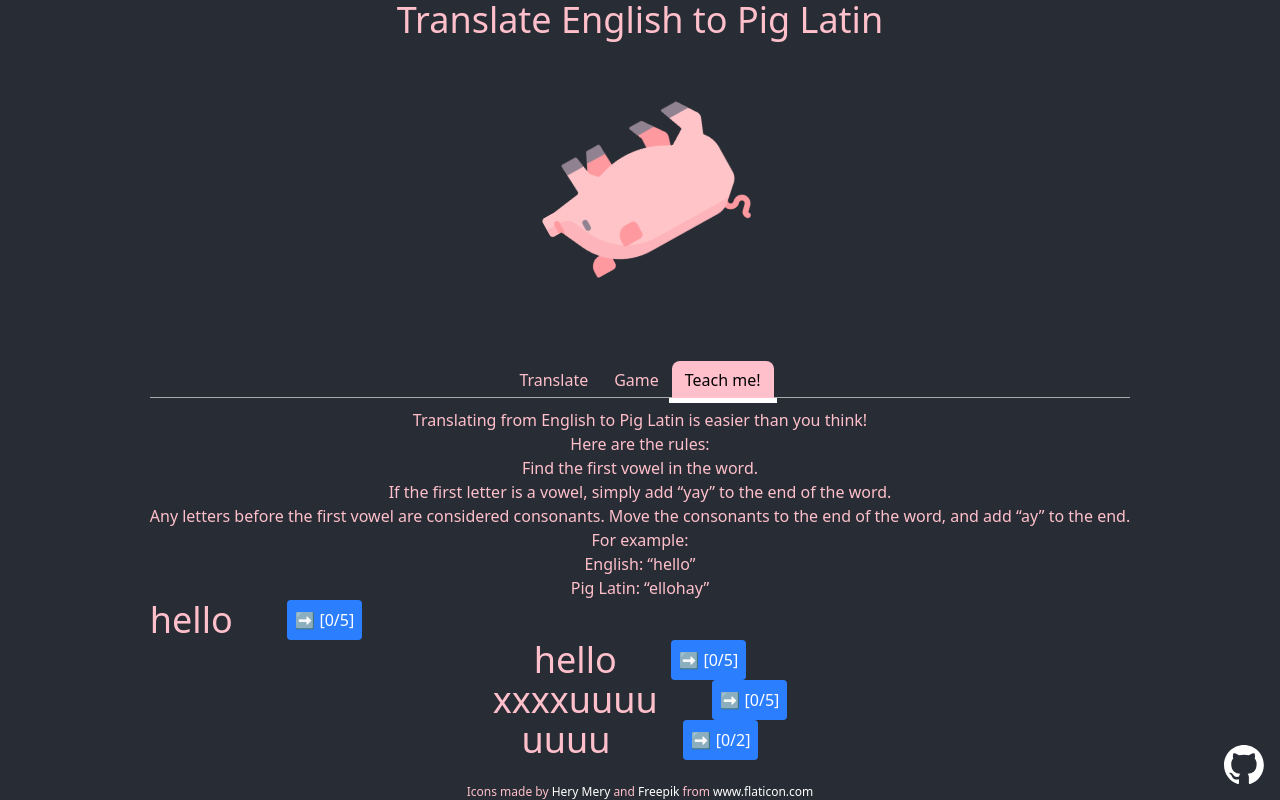
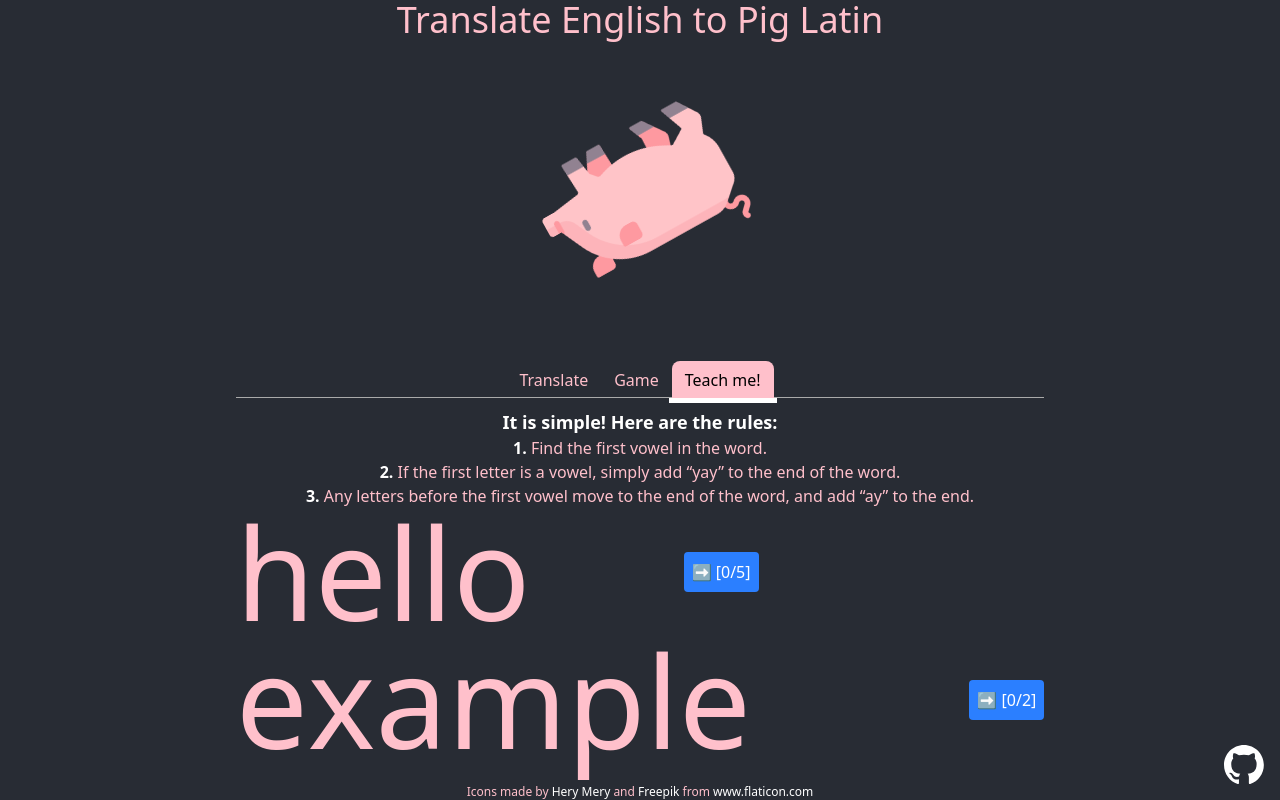
Before and after one commit to justinmcbride/react-pig-latin-translator, a Next.js app: page / in a window 1280 px wide. Both pictures are taken after a click on the tab "Teach me!". Built offline with nearby package versions, Linux system fonts and the light colour scheme.

Commit message:
imrpovements

```diff
--- a/src/app/page.tsx
+++ b/src/app/page.tsx
@@ -10,7 +10,6 @@ import { GameMode } from "@/tabs/GameMode";
 import "react-tabs/style/react-tabs.css";
 import { SpinningPig } from "@/components/SpinningPig";
 import { HowTo } from "@/tabs/HowTo";
-import { StepThroughWord } from "@/components/StepThroughWord";
 
 export default function Page() {
   const [pigSpinSpeed, setPigSpinSpeed] = useState(20000);
@@ -43,9 +42,6 @@ export default function Page() {
           </TabPanel>
         </Tabs>
       </div>
-      <StepThroughWord leadingConsonants={"h"} trailingEnd={"ello"} suffix={"ay"} originalWord={"hello"} translatedWord={"ellohay"} />
-      <StepThroughWord leadingConsonants={"xxxx"} trailingEnd={"uuuu"} suffix={"ay"} originalWord={""} translatedWord={""} />
-      <StepThroughWord leadingConsonants={""} trailingEnd={"uuuu"} suffix={"yay"} originalWord={""} translatedWord={""} />
     </div>
   );
 }
--- a/src/components/StepThroughWord.tsx
+++ b/src/components/StepThroughWord.tsx
@@ -1,24 +1,17 @@
 "use client";
 
+import englishToPigLatin from "@/lib/translator";
 import { motion, useAnimate } from "motion/react";
 import { useCallback, useMemo, useState } from "react";
 import useMeasure from "react-use-measure";
 
 interface StepThroughWordProps {
-  leadingConsonants: string;
-  trailingEnd: string;
-  suffix: string;
   originalWord: string;
-  translatedWord: string;
 }
 
-const StepThroughWord = ({
-  leadingConsonants,
-  trailingEnd,
-  suffix,
-  originalWord,
-  translatedWord,
-}: StepThroughWordProps) => {
+const StepThroughWord = ({ originalWord }: StepThroughWordProps) => {
+  let { leadingConsonants, trailingEnd, suffix, translatedWord } =
+    englishToPigLatin(originalWord);
   leadingConsonants = leadingConsonants.toLowerCase();
   trailingEnd = trailingEnd.toLowerCase();
 
@@ -147,14 +140,7 @@ const StepThroughWord = ({
     });
 
     return steps;
-  }, [
-    animate,
-    leadingBounds,
-    suffixBounds,
-    trailingBounds,
-    vowelBounds,
-    leadingConsonants,
-  ]);
+  }, [animate, leadingBounds, trailingBounds, vowelBounds, leadingConsonants]);
 
   const resetAnimations = useCallback(async () => {
     await animate("#leading", { x: 0, y: 0 }, { duration: 0 });
@@ -180,24 +166,19 @@ const StepThroughWord = ({
   return (
     <div className="flex flex-row gap-4 items-center">
       <div ref={scope} className="relative">
-        <div className="flex flex-row pointer-events-none select-none justify-center gap-0">
-          <motion.span id="leading" ref={leadingRef} className="text-4xl">
+        <div className="flex flex-row pointer-events-none select-none justify-center gap-0 text-9xl">
+          <motion.span id="leading" ref={leadingRef}>
             {leadingConsonants}
           </motion.span>
 
-          <motion.span id="vowel" ref={vowelRef} className="text-4xl">
+          <motion.span id="vowel" ref={vowelRef}>
             {firstVowel}
           </motion.span>
 
-          <motion.span id="trailing" ref={trailingRef} className="text-4xl">
+          <motion.span id="trailing" ref={trailingRef}>
             {trailingEnd}
           </motion.span>
-          <motion.span
-            id="suffix"
-            ref={suffixRef}
-            className="text-4xl"
-            initial={{ opacity: 0 }}
-          >
+          <motion.span id="suffix" ref={suffixRef} initial={{ opacity: 0 }}>
             {suffix}
           </motion.span>
         </div>
--- a/src/tabs/HowTo.tsx
+++ b/src/tabs/HowTo.tsx
@@ -5,21 +5,19 @@ import { StepThroughWord } from "@/components/StepThroughWord";
 const HowTo = () => {
   return (
     <div>
-      <div>Translating from English to Pig Latin is easier than you think!</div>
-      <div>Here are the rules:</div>
-      <div>Find the first vowel in the word.</div>
-      <div>
-        If the first letter is a vowel, simply add &ldquo;yay&rdquo; to the end of the word.
-      </div>
-      <div>
-        Any letters before the first vowel are considered consonants. Move the consonants to the end of the word, and
+      <p className="text-white font-bold text-lg">It is simple! Here are the rules:</p>
+
+      <p><span className="text-white font-bold">1.</span> Find the first vowel in the word.</p>
+      <p>
+      <span className="text-white font-bold">2.</span> If the first letter is a vowel, simply add &ldquo;yay&rdquo; to the end of the word.
+      </p>
+      <p>
+      <span className="text-white font-bold">3.</span> Any letters before the first vowel move to the end of the word, and
         add &ldquo;ay&rdquo; to the end.
-      </div>
-      <div>For example:</div>
-      <div>English: &ldquo;hello&rdquo;</div>
-      <div>Pig Latin: &ldquo;ellohay&rdquo;</div>
-      <StepThroughWord leadingConsonants={"h"} trailingEnd={"ello"} suffix={"ay"} originalWord={"hello"} translatedWord={"ellohay"} />
+      </p>
 
+      <StepThroughWord originalWord={"hello"} />
+      <StepThroughWord originalWord={"example"} />
     </div>
   );
 };
--- a/src/tabs/NormalTranslator.tsx
+++ b/src/tabs/NormalTranslator.tsx
@@ -55,7 +55,16 @@ const NormalTranslator = () => {
   return (
     <div>
       <SingleWordInput isDisabled={false} onSubmitWord={handleSubmitWord} />
-      <div className="text-white font-lg">{pigLatinOutput}</div>
+
+      {pigLatinOutput && (
+        <div className="mt-6 p-4 bg-gray-800 rounded-lg shadow-lg border border-gray-700">
+          <h3 className="text-xl font-semibold text-gray-300 mb-2">Pig Latin Translation:</h3>
+          <p className="text-white text-xl font-medium break-words leading-relaxed">
+            {pigLatinOutput.trim()}
+          </p>
+        </div>
+      )}
+
       {animatingWord.length > 0 && (
         <AnimatedWord
           key={`${animatingWord[0].originalWord}-${pigLatinOutput.length}`}
```
